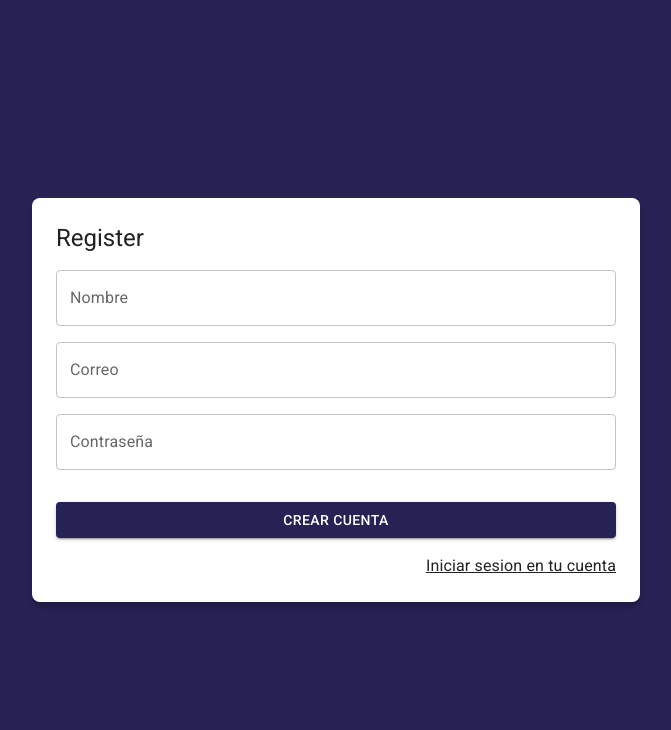
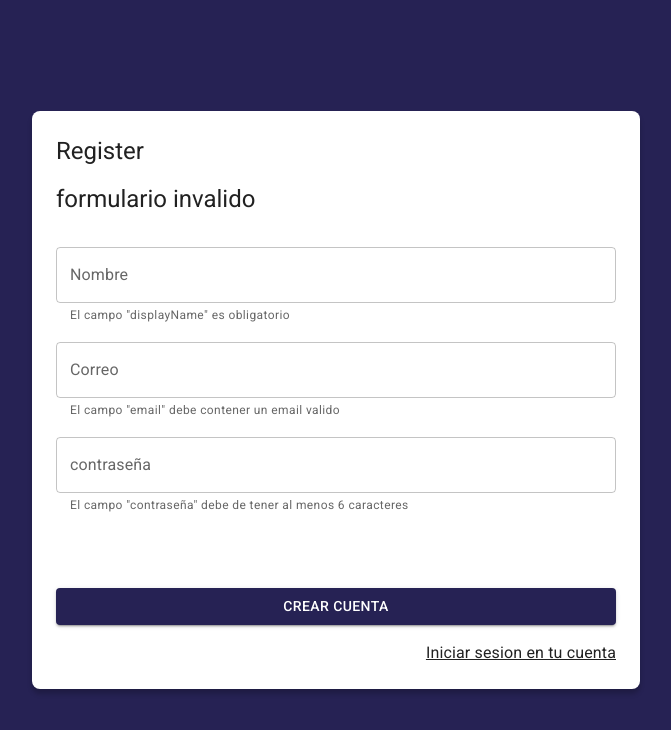
Before and after one commit to sans6114/Journal-app, a React (Vite) app: page /auth/register in a window 1280 px wide. Shown: the top 730 px of the page, without its empty margins (304-975 px from the left). Built offline with nearby package versions, Linux system fonts and the light colour scheme.

Commit message:
finish the 3 function and modify thunk for auth

```diff
--- a/src/auth/pages/LoginPage.jsx
+++ b/src/auth/pages/LoginPage.jsx
@@ -8,6 +8,7 @@ import { Link as RouterLink } from 'react-router-dom';
 
 import { Google } from '@mui/icons-material';
 import {
+  Alert,
   Button,
   Grid2,
   Link,
@@ -17,29 +18,29 @@ import {
 
 import { useForm } from '../../hooks/useForm';
 import {
-  checkingAuth,
-  checkingAuthGoogle,
+  loginEmail,
+  registerAuthGoogle,
 } from '../../store/auth';
 import { AuthLayout } from '../layout/AuthLayout';
 
 export const LoginPage = () => {
-  const {status} = useSelector(state => state.auth)
+  const { status, errorMessage } = useSelector(state => state.auth)
   const dispatch = useDispatch()
   const { email, contraseña, onInputChange, onResetForm } = useForm({
     email: '',
     contraseña: '',
   })
-  const isAuth = useMemo(()=> status === 'checking', [status])
+  const isAuth = useMemo(() => status === 'checking', [status])
 
 
   const onSubmit = (e) => {
     e.preventDefault()
-    dispatch(checkingAuth())
+    dispatch(loginEmail({ email, contraseña }))
     onResetForm()
   }
 
   const onGoogleSignIn = () => {
-    dispatch(checkingAuthGoogle())
+    dispatch(registerAuthGoogle())
   }
 
   return (
@@ -72,6 +73,23 @@ export const LoginPage = () => {
               fullWidth
             />
           </Grid2>
+          {/* error on submit  */}
+          <Grid2
+            container
+            spacing={2}
+            size={{ xs: 12 }}
+            sx={{ mb: 1, mt: 1 }}
+          >
+            <Grid2
+              item
+              size={{ xs: 12 }}
+              display={!!errorMessage ? '' : 'none'}
+            >
+              <Alert severity="error">{errorMessage}</Alert>
+            </Grid2>
+
+          </Grid2>
+
           {/* botones */}
           <Grid2
             container
--- a/src/auth/pages/RegisterPage.jsx
+++ b/src/auth/pages/RegisterPage.jsx
@@ -1,19 +1,64 @@
+import {
+  useMemo,
+  useState,
+} from 'react';
+
+import {
+  useDispatch,
+  useSelector,
+} from 'react-redux';
 import { Link as RouterLink } from 'react-router-dom';
 
 import {
+  Alert,
   Button,
   Grid2,
   Link,
   TextField,
+  Typography,
 } from '@mui/material';
 
+import { useForm } from '../../hooks/useForm';
+import { registerUser } from '../../store/auth';
 import { AuthLayout } from '../layout/AuthLayout';
 
+const formData = {
+  displayName: '',
+  email: '',
+  contraseña: ''
+}
+
+
+const formValidations = {
+  displayName: [(value) => value.length >= 1, 'El campo "displayName" es obligatorio'],
+  email: [(value) => value.includes('@'), 'El campo "email" debe contener un email valido'],
+  contraseña: [(value) => value.length >= 6, 'El campo "contraseña" debe de tener al menos 6 caracteres']
+}
+
+
 export const RegisterPage = () => {
+  const dispatch = useDispatch()
+  const [haveSubmitted, setHaveSubmitted] = useState(false)
+  const { status, errorMessage } = useSelector(state => state.auth)
+  const isAuth = useMemo(() => status === 'checking', [status])
+
+  const { formState, displayName, email, contraseña, onInputChange, displayNameValid, emailValid, contraseñaValid, onResetForm, isFormValid } = useForm(formData, formValidations)
+
+  //submit del form
+  const onSubmitForm = (e) => {
+    e.preventDefault()
+    if (!isFormValid) return
+    dispatch(registerUser({ displayName, email, contraseña }))
+    setHaveSubmitted(true)
+    onResetForm()
+  }
+
+
+
   return (
     <AuthLayout title="Register">
-            <form>
-
+      <form onSubmit={onSubmitForm}>
+        <Typography variant='h5' sx={{ mb: 4 }}>{isFormValid ? 'formulario valido' : 'formulario invalido'}</Typography>
         <Grid2
           spacing={2}
           container>
@@ -21,28 +66,59 @@ export const RegisterPage = () => {
           <Grid2 item size={{ xs: 12 }}>
             <TextField
               label='Nombre'
+              value={displayName}
+              name='displayName'
+              onChange={onInputChange}
               type='text'
               placeholder='Tu nombre'
               fullWidth
+              error={!!displayNameValid && haveSubmitted}
+              helperText={displayNameValid}
             />
           </Grid2>
           {/* correo */}
           <Grid2 item size={{ xs: 12 }}>
             <TextField
               label='Correo'
+              value={email}
+              name='email'
+              onChange={onInputChange}
               type='email'
               placeholder='ejemplo@correo.com'
               fullWidth
+              error={!!emailValid && haveSubmitted}
+              helperText={emailValid}
             />
           </Grid2>
           {/* contraseña */}
           <Grid2 item size={{ xs: 12 }}>
             <TextField
-                label='Contraseña'
+              label='contraseña'
               type='password'
+              value={contraseña}
+              name='contraseña'
+              onChange={onInputChange}
               placeholder='Contraseña'
               fullWidth
+              error={!!displayNameValid && haveSubmitted}
+              helperText={contraseñaValid}
             />
+          </Grid2>
+          {/* error on submit  */}
+          <Grid2
+            container
+            spacing={2}
+            size={{ xs: 12 }}
+            sx={{ mb: 2, mt: 1 }}
+          >
+            <Grid2
+              item
+              size={{ xs: 12 }}
+              display={!!errorMessage ? '' : 'none'}
+            >
+              <Alert severity="error">{errorMessage}</Alert>
+            </Grid2>
+
           </Grid2>
           {/* botones */}
           <Grid2
@@ -52,7 +128,7 @@ export const RegisterPage = () => {
             sx={{ mb: 2, mt: 2 }}
           >
             <Grid2 item size={12}>
-                <Button variant="contained" fullWidth>
+              <Button type='submit' disabled={isAuth} variant="contained" fullWidth>
                 Crear cuenta
               </Button>
             </Grid2>
--- a/src/firebase/providers.js
+++ b/src/firebase/providers.js
@@ -1,6 +1,9 @@
 import {
+  createUserWithEmailAndPassword,
   GoogleAuthProvider,
+  signInWithEmailAndPassword,
   signInWithPopup,
+  updateProfile,
 } from 'firebase/auth';
 
 import { journalAuth } from './';
@@ -10,13 +13,12 @@ const googleProvider = new GoogleAuthProvider
 export const signInWithGoogle = async () => {
     try {
         const result = await signInWithPopup(journalAuth, googleProvider)
-        console.log(result.user)
         // const credential = GoogleAuthProvider.credentialFromResult(result)
         const { displayName, email, photoURL, uid } = result.user
 
         return {
             ok: true,
-            //user info
+            //user info in object:
             displayName, email, photoURL, uid
         }
     } catch (error) {
@@ -29,3 +31,45 @@ export const signInWithGoogle = async () => {
         }
     }
 }
+
+
+
+
+export const registerWithEmail = async ({ displayName, email, contraseña }) => {
+    try {
+        const res = await createUserWithEmailAndPassword(journalAuth, email, contraseña)
+        const { uid, photoURL } = res.user
+        //update de los datos del user
+        await updateProfile(journalAuth.currentUser, { displayName })
+        return {
+            ok: true,
+            uid, photoURL, email, displayName
+        }
+    } catch (error) {
+        const errorMessage = error.message
+        return {
+            ok: false,
+            errorMessage,
+        }
+    }
+}
+
+
+export const loginWithEmail = async ({ email, contraseña }) => {
+    try {
+        const res = await signInWithEmailAndPassword(journalAuth, email, contraseña)
+        const {uid, displayName, photoURL} = res.user
+        return {
+            ok: true,
+            uid, displayName, photoURL
+        }
+    } catch (error) {
+        const errorCode = error.code
+        const errorMessage = error.message
+        return {
+            ok: false,
+            errorMessage,
+            errorCode
+        }
+    }
+}
--- a/src/hooks/useForm.js
+++ b/src/hooks/useForm.js
@@ -1,19 +1,48 @@
-import { useState } from 'react';
+import {
+  useEffect,
+  useMemo,
+  useState,
+} from 'react';
 
-export const useForm = ( initialForm = {} ) => {
+export const useForm = (initialForm = {}, formValidation = {}) => {
 
-    const [ formState, setFormState ] = useState( initialForm );
+    const [formState, setFormState] = useState(initialForm);
+    const [formValidations, setFormValidations] = useState({})
 
+    useEffect(() => {
+        createValidations()
+    }, [formState])
+
+    //isFormValid con useMemo ya que evitar recalculo sin que cambien las formValidations
+    const isFormValid = useMemo( () => {
+        for (const campValid of Object.keys(formValidations)) {
+        if (formValidations[campValid] !== null) return false
+        }
+        return true
+    }, [formValidations])
+
+
+
+    //funcion de cambio en campos del form
     const onInputChange = ({ target }) => {
         const { name, value } = target;
         setFormState({
             ...formState,
-            [ name ]: value
+            [name]: value
         });
     }
-
+    //reset del form
     const onResetForm = () => {
-        setFormState( initialForm );
+        setFormState(initialForm);
+    }
+    //funcion para crear validaciones
+    const createValidations = () => {
+        const checkFormValidations = {}
+        for (const formCamp of Object.keys(formValidation)) {
+            const [fn, mensaje] = formValidation[formCamp]
+            checkFormValidations[`${formCamp}Valid`] = fn(formState[formCamp]) ? null : mensaje
+        }
+        setFormValidations(checkFormValidations)
     }
 
     return {
@@ -21,5 +50,7 @@ export const useForm = ( initialForm = {} ) => {
         formState,
         onInputChange,
         onResetForm,
+        ...formValidations,
+        isFormValid
     }
 }
--- a/src/store/auth/thunk.js
+++ b/src/store/auth/thunk.js
@@ -1,4 +1,8 @@
-import { signInWithGoogle } from '../../firebase/providers';
+import {
+  loginWithEmail,
+  registerWithEmail,
+  signInWithGoogle,
+} from '../../firebase/providers';
 import {
   chekingCredentials,
   login,
@@ -7,19 +11,42 @@ import {
 
 export const checkingAuth = (email, contraseña) => {
 
-    return (dispatch, getState) => {
+    return (dispatch) => {
         dispatch(chekingCredentials())
     }
 }
 
-export const checkingAuthGoogle = () => {
-
-    return async (dispatch, getState) => {
+export const registerAuthGoogle = () => {
+    //puedo usar de argumentos dispatch y getState
+    return async (dispatch) => {
         dispatch(chekingCredentials())
 
         const result = await signInWithGoogle()
         if (!result.ok) return dispatch(logout(result.errorMessage))
-console.log(result.photoURL)
         dispatch(login(result))
     }
 }
+
+
+export const registerUser = ({ displayName, email, contraseña }) => {
+    return async (dispatch) => {
+
+        dispatch(chekingCredentials())
+
+        const { ok, uid, errorMessage, photoURL } = await registerWithEmail({ displayName, email, contraseña })
+        if (!ok) return dispatch(logout({ errorMessage }))
+
+        dispatch(login({ uid, email, displayName, photoURL }))
+    }
+}
+
+export const loginEmail = ({email, contraseña}) => {
+    return async(dispatch) => {
+        dispatch(chekingCredentials())
+
+        const result = await loginWithEmail({email, contraseña})
+        console.log(result.errorMessage)
+        if(!result.ok) return dispatch(logout(result))
+        dispatch(login(result))
+    }
+}
```
Lines whose indentation alone changed are shown as unchanged.
